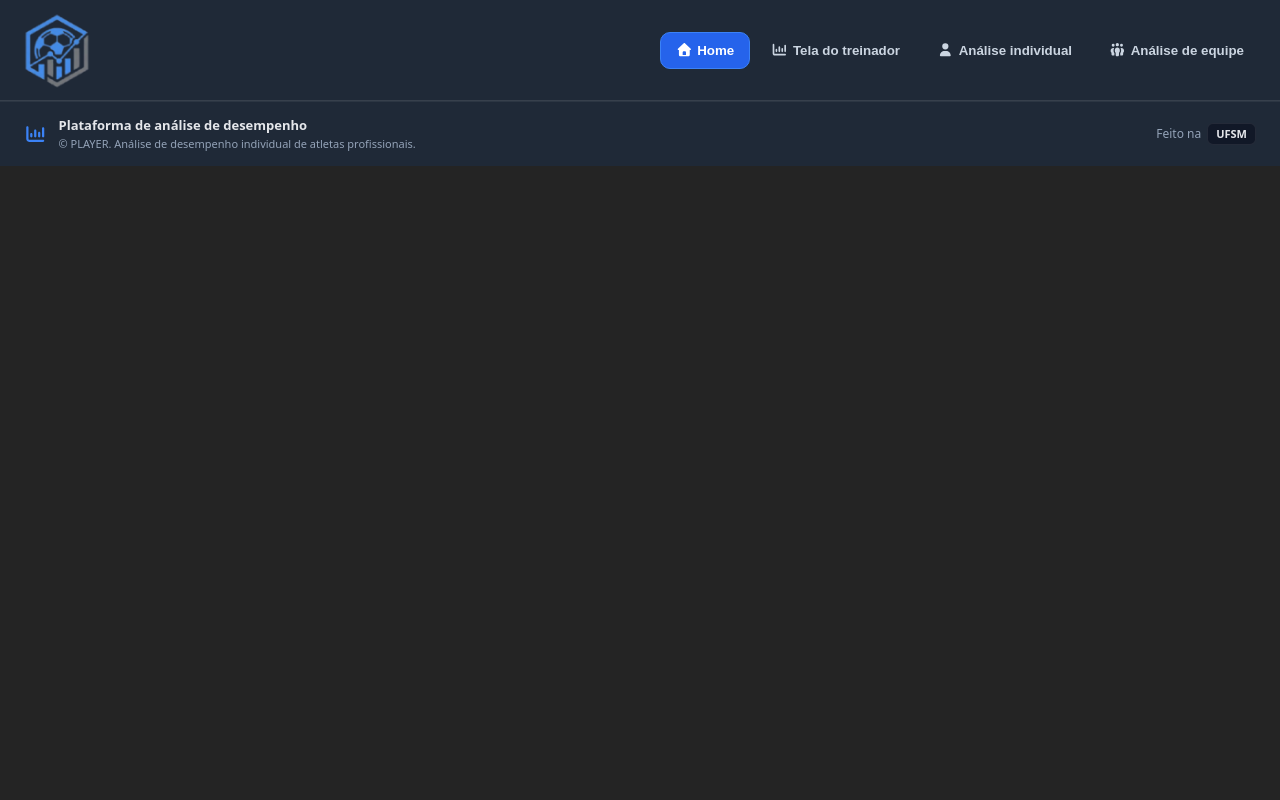
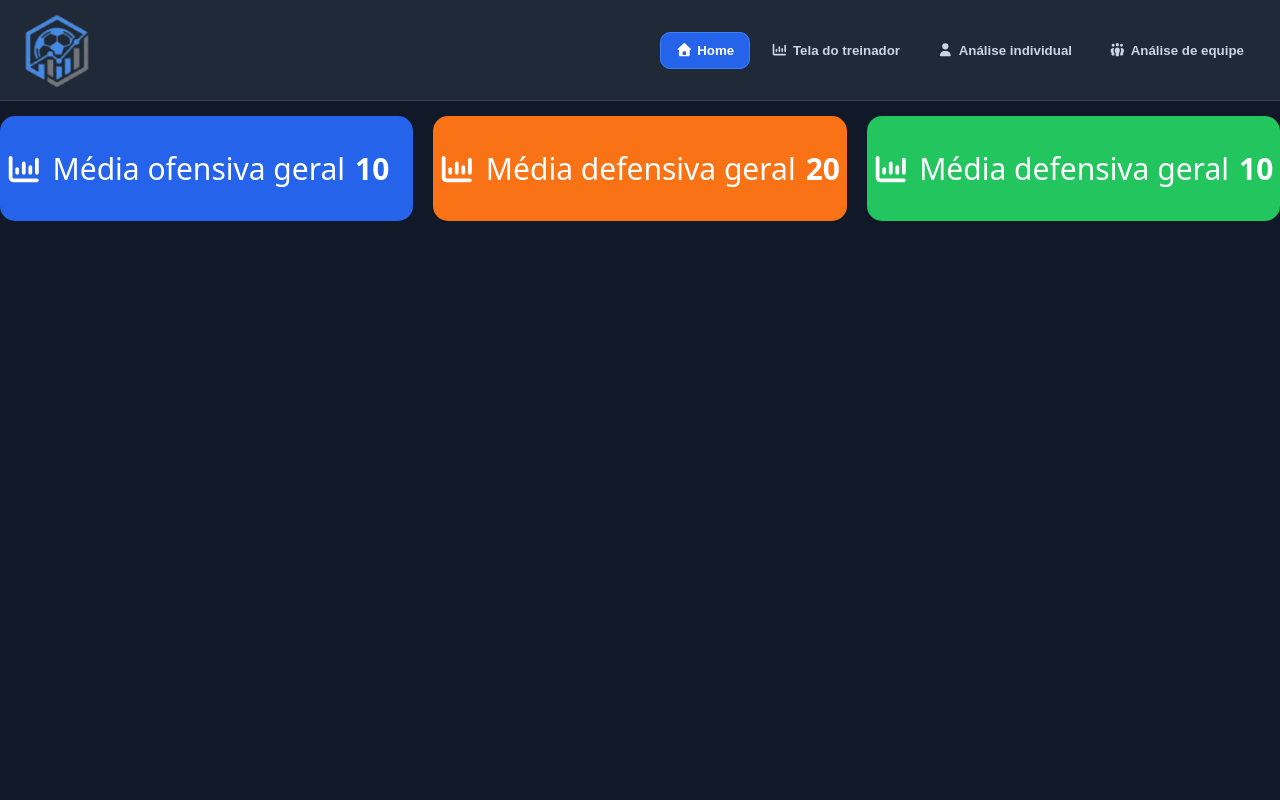
Before and after one commit to diogodls/player, a React (Vite) app: page /coach-dashboard in a window 1280 px wide. Shown: the top 800 px of the page. Built offline with nearby package versions, Linux system fonts and the light colour scheme.

Commit message:
feat(#10):cria team card

```diff
--- /dev/null
+++ b/src/components/AverageTeamCard/AverageTeamCard.module.scss
@@ -0,0 +1,25 @@
+.divCard{
+  display: flex;
+  justify-content: center;
+  //justify-content: space-between;
+  gap: 20px;
+  height: fit-content;
+  .card{
+    width: 100%;
+    height: 95px;
+    padding: 5px 5px;
+    display: flex;
+    align-items: center;
+    gap:10px;
+    border-radius: 15px;
+    font-size: 30px;
+    color: white;
+//    box-shadow: 0 10px 25px rgba(0, 0, 0, 0.25);
+  }
+  .card-content{
+    display: flex;
+  }
+
+
+
+}
--- /dev/null
+++ b/src/components/AverageTeamCard/AverageTeamCard.tsx
@@ -0,0 +1,53 @@
+import {faChartColumn} from "@fortawesome/free-solid-svg-icons";
+import {FontAwesomeIcon} from "@fortawesome/react-fontawesome";
+import styles from "./AverageTeamCard.module.scss"
+import type {Icon} from "@fortawesome/fontawesome-svg-core";
+
+
+const cards = [
+  {
+    name:"Média ofensiva geral",
+    color:"#2563eb",
+    value:"10",
+    icon: faChartColumn
+  },
+  {
+    name:"Média defensiva geral",
+    color: "#f97316",
+    value: "20",
+    icon: faChartColumn
+  },
+  {
+    name:"Média defensiva geral",
+    color:"#22c55e",
+    value: "10",
+    icon:faChartColumn
+  }
+]
+
+type AverageTeamCard ={
+  name: string
+  color: string
+  value: string
+  icon: Icon
+}
+
+const AverageTeamCard =  () => {
+  return (
+    <div className={styles.divCard}>
+      {cards.map((card, index) => (
+        <div className={styles.card}
+          key={index}
+          style={{backgroundColor: card.color}}
+        >
+          <FontAwesomeIcon icon={card.icon}/>
+            <span>{card.name}</span>
+            <strong> {card.value}</strong>
+        </div>
+      ))}
+    </div>
+  );
+};
+
+
+export default AverageTeamCard;
--- a/src/components/layout/Navbar/Navbar.tsx
+++ b/src/components/layout/Navbar/Navbar.tsx
@@ -27,7 +27,7 @@ const buttons = [
     icon: faPeopleGroup,
     link:'analise-equipe',
   },
-];
+]
 
 const Navbar = () => {
   const [activeIndex, setActiveIndex] = useState(0);
--- /dev/null
+++ b/src/pages/coachdashboard/CoachDashboard.module.scss
@@ -0,0 +1,6 @@
+.container {
+  min-height: 100svh;
+  width: 100%;
+  background-color: #111828;
+  padding: 15px 0;
+}
--- a/src/pages/coachdashboard/CoachDashboard.tsx
+++ b/src/pages/coachdashboard/CoachDashboard.tsx
@@ -1,7 +1,11 @@
+import AverageTeamCard from "../../components/AverageTeamCard/AverageTeamCard.tsx";
+import styles from "./CoachDashboard.module.scss";
+
 const CoachDashboard = () => {
   return (
-    <div></div>
+    <div className={styles.container}>
+      <AverageTeamCard/>
+    </div>
   );
 }
-
 export default CoachDashboard;
--- a/src/pages/home/Home.tsx
+++ b/src/pages/home/Home.tsx
@@ -4,7 +4,7 @@ import styles from './Home.module.scss';
 const Home = () => {
   return (
     <div className={styles.container}>
-      <div className={styles.content}>
+      <div>
         <DescritiveText />
       </div>
     </div>
```
